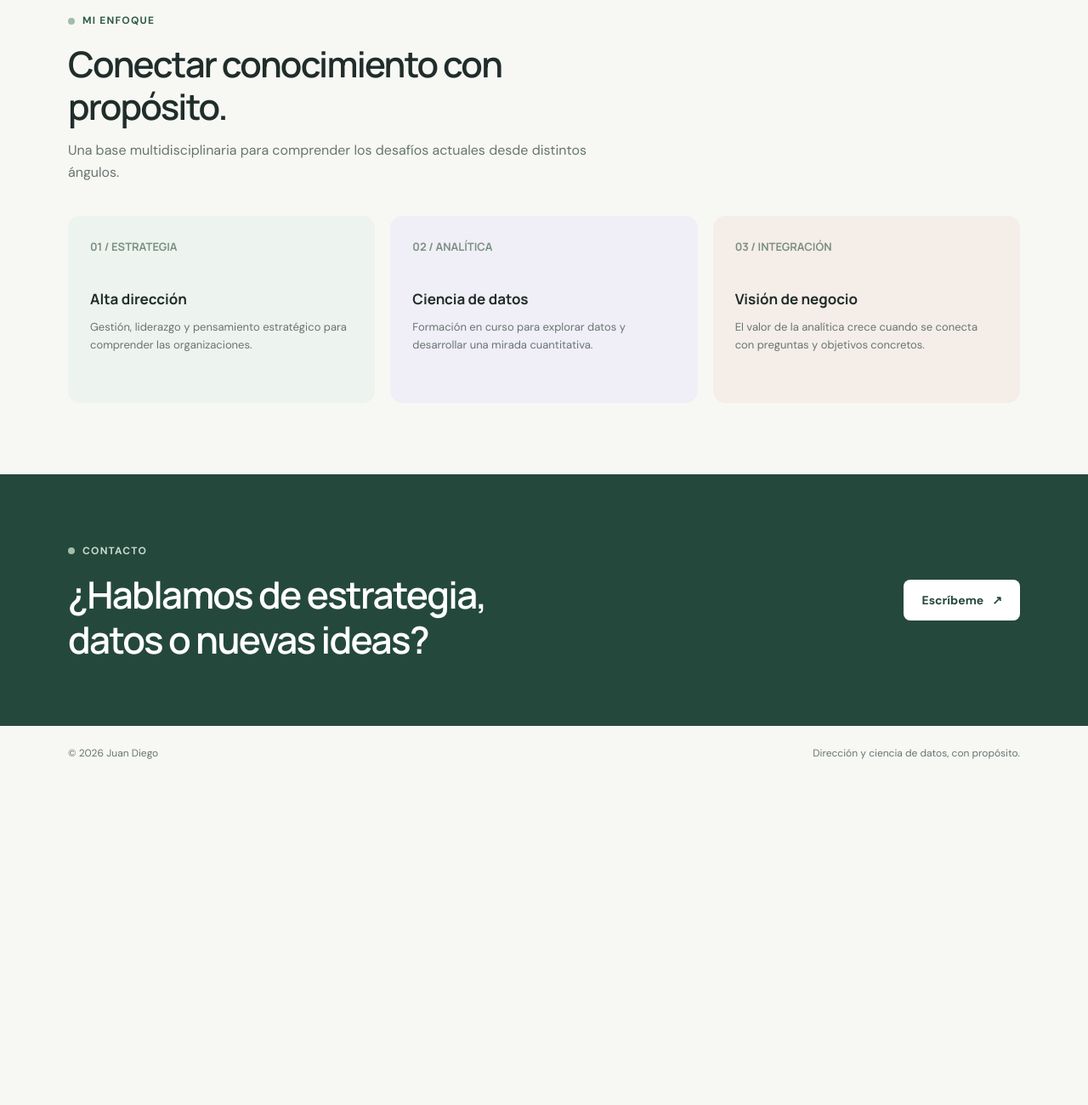
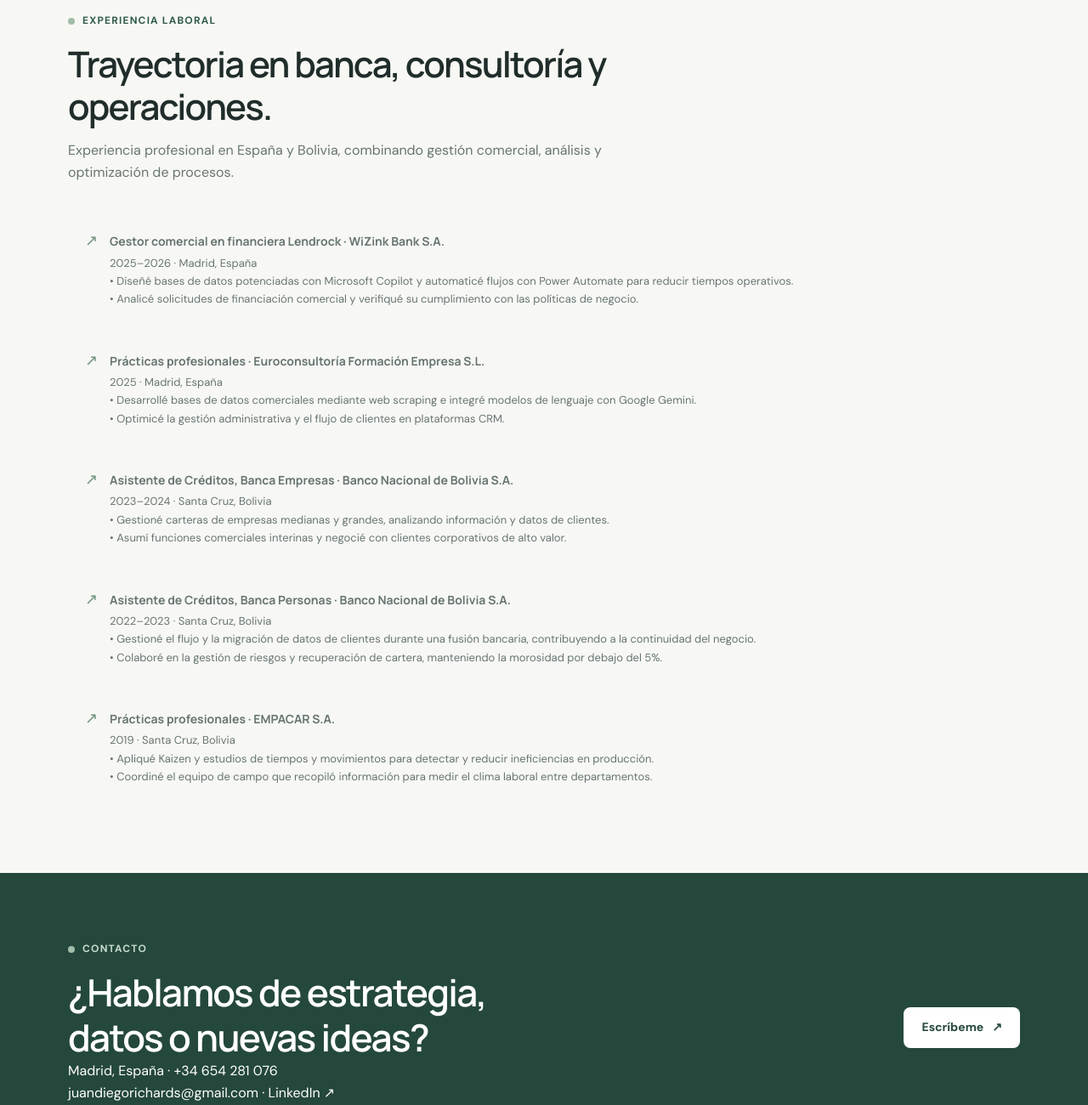
Before and after one commit to juandiegorichards/juandiegoweb, a plain HTML site: page index.html in a window 1280 px wide. Shown: the part 1500-2800 px from the top of the page at 85% size. Before the commit the page ends 2420 px from the top, so only its background shows below. Drawn offline with Linux system fonts and the light colour scheme.

Commit message:
Segunda modificacion pagina web

```diff
--- a/index.html
+++ b/index.html
@@ -315,7 +315,7 @@
       <a class="brand" href="#inicio" aria-label="Juan Diego, inicio">JD<span>.</span></a>
       <div class="nav-links">
         <a href="#perfil">Perfil</a>
-        <a href="#enfoque">Enfoque</a>
+        <a href="#trayectoria">Trayectoria</a>
         <a class="nav-cta" href="#contacto">Contacto <span aria-hidden="true">↗</span></a>
       </div>
     </nav>
@@ -373,25 +373,50 @@
       </div>
     </section>
 
-    <section class="section" id="enfoque">
+    <section class="section" id="trayectoria">
       <div class="shell">
         <div class="section-heading">
-          <span class="eyebrow">Mi enfoque</span>
-          <h2>Conectar conocimiento con propósito.</h2>
-          <p>Una base multidisciplinaria para comprender los desafíos actuales desde distintos ángulos.</p>
+          <span class="eyebrow">Experiencia laboral</span>
+          <h2>Trayectoria en banca, consultoría y operaciones.</h2>
+          <p>Experiencia profesional en España y Bolivia, combinando gestión comercial, análisis y optimización de procesos.</p>
         </div>
-        <div class="focus-grid">
-          <article class="focus-card"><span class="focus-number">01 / ESTRATEGIA</span><h3>Alta dirección</h3><p>Gestión, liderazgo y pensamiento estratégico para comprender las organizaciones.</p></article>
-          <article class="focus-card"><span class="focus-number">02 / ANALÍTICA</span><h3>Ciencia de datos</h3><p>Formación en curso para explorar datos y desarrollar una mirada cuantitativa.</p></article>
-          <article class="focus-card"><span class="focus-number">03 / INTEGRACIÓN</span><h3>Visión de negocio</h3><p>El valor de la analítica crece cuando se conecta con preguntas y objetivos concretos.</p></article>
+        <div class="principles">
+          <article class="principle">
+            <span class="principle-mark" aria-hidden="true">↗</span>
+            <span><strong>Gestor comercial en financiera Lendrock · WiZink Bank S.A.</strong><span>2025–2026 · Madrid, España<br>• Diseñé bases de datos potenciadas con Microsoft Copilot y automaticé flujos con Power Automate para reducir tiempos operativos.<br>• Analicé solicitudes de financiación comercial y verifiqué su cumplimiento con las políticas de negocio.</span></span>
+          </article>
+          <article class="principle">
+            <span class="principle-mark" aria-hidden="true">↗</span>
+            <span><strong>Prácticas profesionales · Euroconsultoría Formación Empresa S.L.</strong><span>2025 · Madrid, España<br>• Desarrollé bases de datos comerciales mediante web scraping e integré modelos de lenguaje con Google Gemini.<br>• Optimicé la gestión administrativa y el flujo de clientes en plataformas CRM.</span></span>
+          </article>
+          <article class="principle">
+            <span class="principle-mark" aria-hidden="true">↗</span>
+            <span><strong>Asistente de Créditos, Banca Empresas · Banco Nacional de Bolivia S.A.</strong><span>2023–2024 · Santa Cruz, Bolivia<br>• Gestioné carteras de empresas medianas y grandes, analizando información y datos de clientes.<br>• Asumí funciones comerciales interinas y negocié con clientes corporativos de alto valor.</span></span>
+          </article>
+          <article class="principle">
+            <span class="principle-mark" aria-hidden="true">↗</span>
+            <span><strong>Asistente de Créditos, Banca Personas · Banco Nacional de Bolivia S.A.</strong><span>2022–2023 · Santa Cruz, Bolivia<br>• Gestioné el flujo y la migración de datos de clientes durante una fusión bancaria, contribuyendo a la continuidad del negocio.<br>• Colaboré en la gestión de riesgos y recuperación de cartera, manteniendo la morosidad por debajo del 5%.</span></span>
+          </article>
+          <article class="principle">
+            <span class="principle-mark" aria-hidden="true">↗</span>
+            <span><strong>Prácticas profesionales · EMPACAR S.A.</strong><span>2019 · Santa Cruz, Bolivia<br>• Apliqué Kaizen y estudios de tiempos y movimientos para detectar y reducir ineficiencias en producción.<br>• Coordiné el equipo de campo que recopiló información para medir el clima laboral entre departamentos.</span></span>
+          </article>
         </div>
       </div>
     </section>
 
     <section class="contact" id="contacto">
       <div class="shell contact-inner">
-        <div><span class="eyebrow">Contacto</span><h2>¿Hablamos de estrategia, datos o nuevas ideas?</h2></div>
-        <a class="button" href="mailto:tu-correo@ejemplo.com">Escríbeme <span aria-hidden="true">↗</span></a>
+        <div>
+          <span class="eyebrow">Contacto</span>
+          <h2>¿Hablamos de estrategia, datos o nuevas ideas?</h2>
+          <p>
+            Madrid, España · <a href="tel:+34654281076">+34 654 281 076</a><br>
+            <a href="mailto:juandiegorichards@gmail.com">juandiegorichards@gmail.com</a> ·
+            <a href="https://www.linkedin.com/in/juandiegorichards/" target="_blank" rel="noopener noreferrer">LinkedIn ↗</a>
+          </p>
+        </div>
+        <a class="button" href="mailto:juandiegorichards@gmail.com">Escríbeme <span aria-hidden="true">↗</span></a>
       </div>
     </section>
   </main>
```
